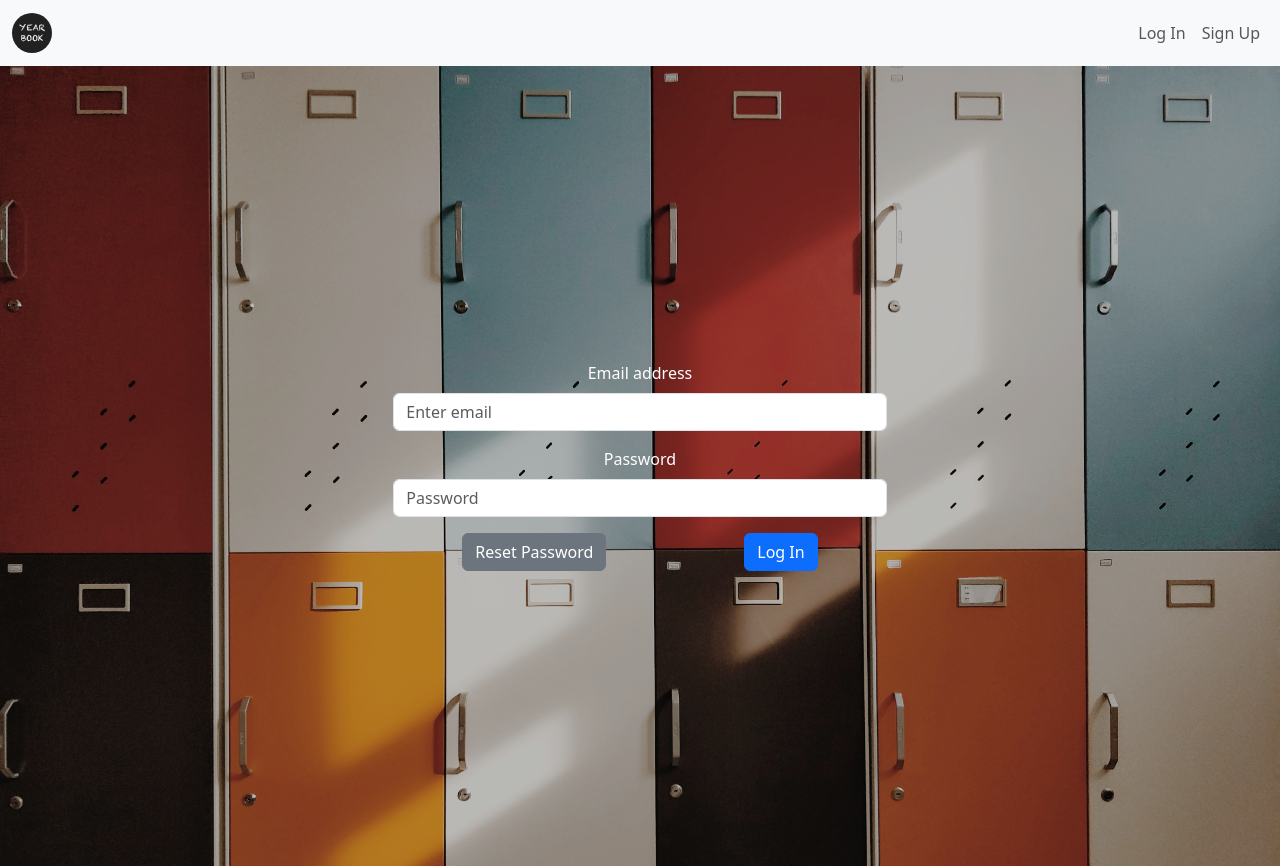
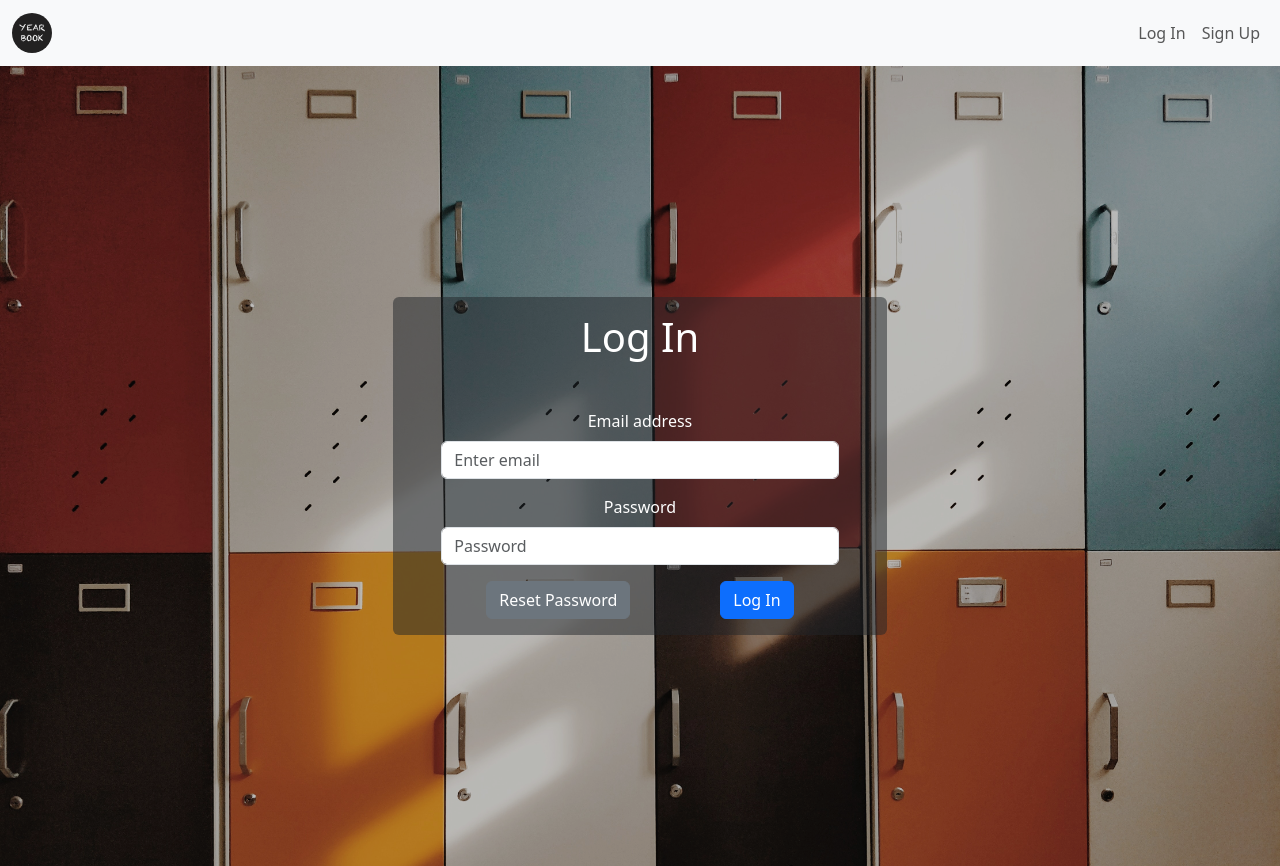
Before and after one commit to wenxpan/digital-yearbook-frontend, a React (Vite) app: page /login in a window 1280 px wide. Built offline with nearby package versions, Linux system fonts and the light colour scheme.

Commit message:
added background to login

```diff
--- a/src/pages/Login.jsx
+++ b/src/pages/Login.jsx
@@ -13,7 +13,9 @@ const Login = () => {
   }
 
   return (
-    <Form className="col-md-5">
+    <>
+      <Form className="col-md-5 bg-dark px-5 py-3 bg-opacity-50 rounded">
+        <h1 className="mb-5">Log In</h1>
         <Form.Group className="mb-3" controlId="formBasicEmail">
           <Form.Label>Email address</Form.Label>
           <Form.Control
@@ -41,6 +43,7 @@ const Login = () => {
           </Button>
         </div>
       </Form>
+    </>
   )
 }
 
```
Lines whose indentation alone changed are shown as unchanged.
